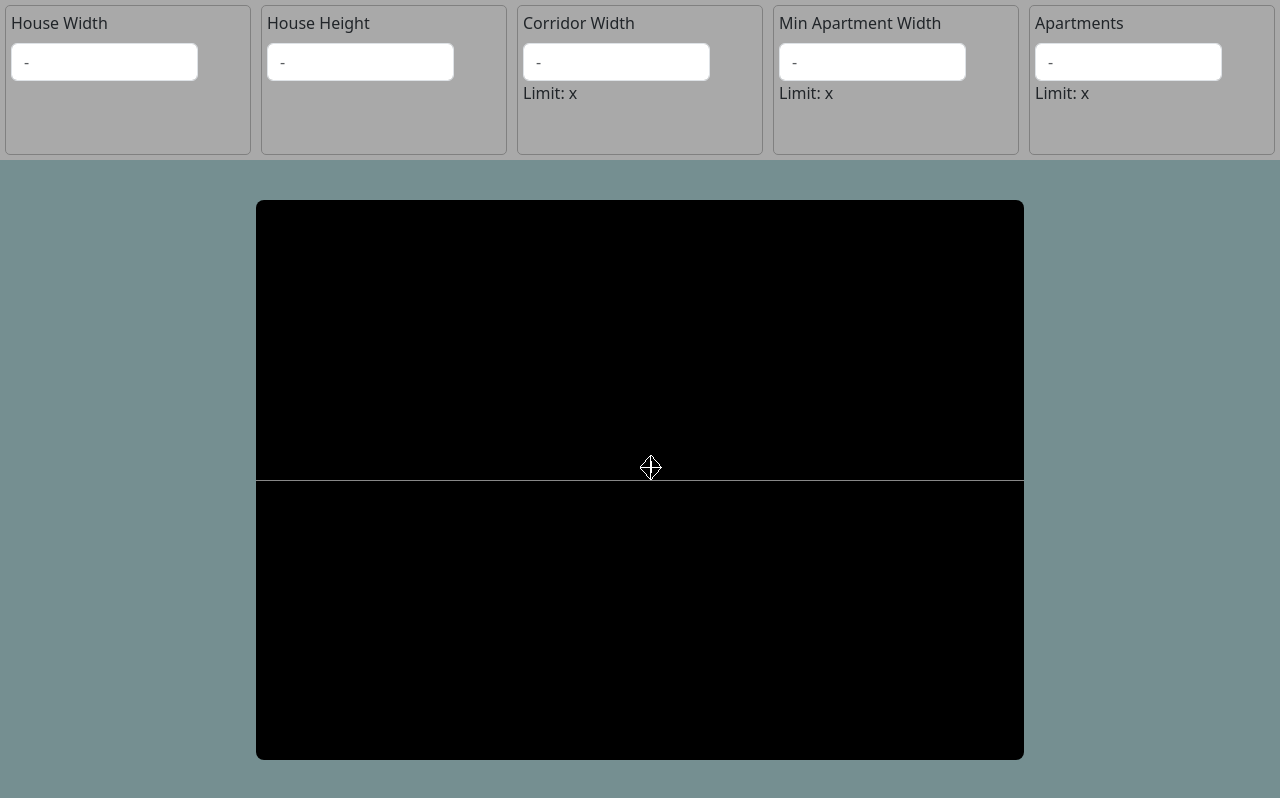
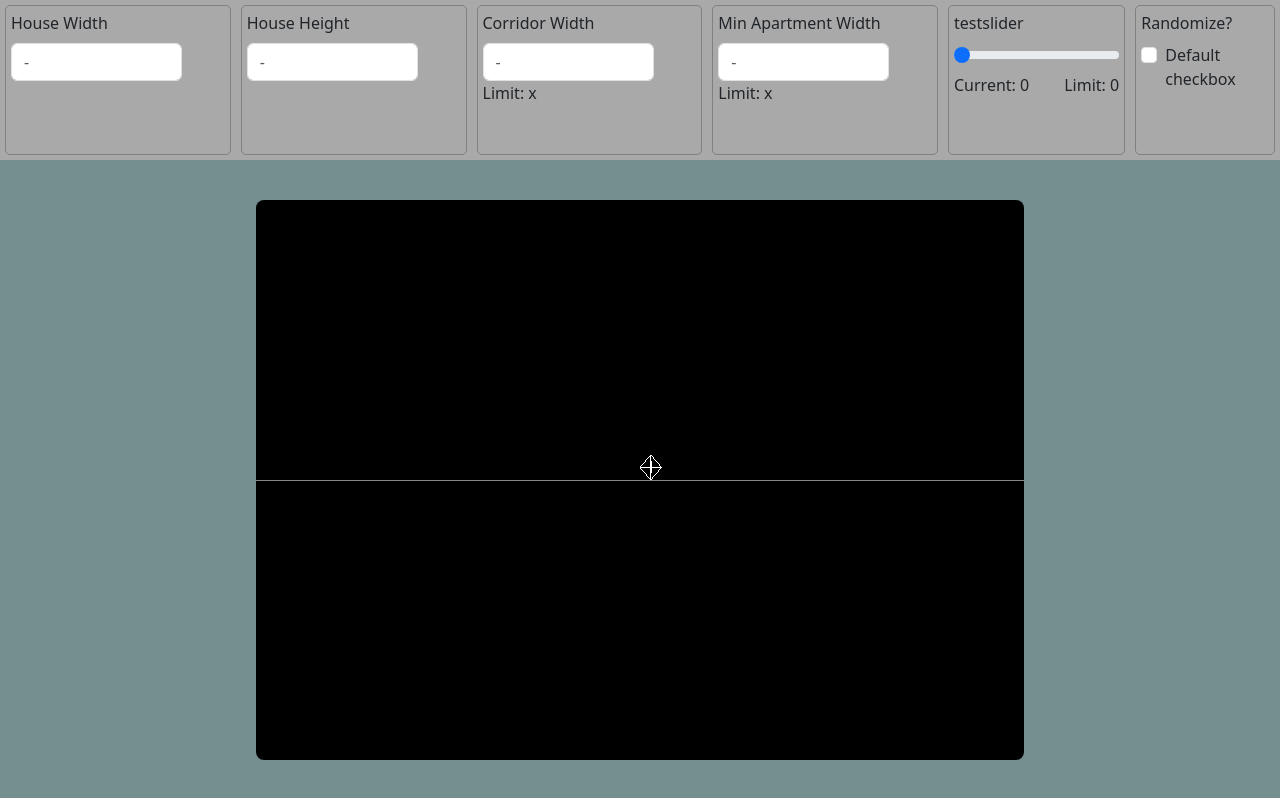
Before and after one commit to Knolldeboll/HouseGenerator, a React (Vite) app in the folder house-generator/: page / in a window 1280 px wide. Shown: the top 798 px of the page. Built offline with nearby package versions, Linux system fonts and the light colour scheme.

Commit message:
Added slider Input for n, added randomize-Button

```diff
--- a/house-generator/src/ParamStore.js
+++ b/house-generator/src/ParamStore.js
@@ -5,10 +5,12 @@ export const useParamStore = create((set) => ({
   houseHeight: "",
   corridorWidth: "",
   minApartmentWidth: "",
-  n: "",
+  n: 0,
+  isRandom: false,
   setHouseWidth: (val) => set({ houseWidth: val }),
   setHouseHeight: (val) => set({ houseHeight: val }),
   setCorridorWidth: (val) => set({ corridorWidth: val }),
   setMinApartmentWidth: (val) => set({ minApartmentWidth: val }),
   setN: (val) => set({ n: val }),
+  setRandom: (val) => set({ isRandom: val }),
 }));
--- a/house-generator/src/Settings.jsx
+++ b/house-generator/src/Settings.jsx
@@ -3,6 +3,8 @@ import { useLimitStore } from "./LimitStore";
 import { SettingsTab } from "./SettingsTab";
 import React, { Component, useState } from "react"; // Oben ein Bereich, der mehrere Inputdingers für Settings enthält
 import { useParamStore } from "./ParamStore";
+import { SettingsSliderTab } from "./SettingsSliderTab";
+import { SettingsCheckTab } from "./SettingsCheckTab";
 
 // Oben ein Bereich, der mehrere Inputdingers für Settings enthält
 const Settings = (props) => {
@@ -48,6 +50,8 @@ const Settings = (props) => {
     (state) => state.setMinApartmentWidth
   );
   const setN = useParamStore((state) => state.setN);
+  const currentN = useParamStore((state) => state.n);
+  const setRandom = useParamStore((state) => state.setRandom);
 
   return (
     // div surrounds one setting tab
@@ -82,13 +86,28 @@ const Settings = (props) => {
         limitValue={maxMinApartmentWidth || "x"}
         onDataChange={setMinApartmentWidth}
       />
+
+      <SettingsSliderTab
+        labelText="testslider"
+        limitValue={maxN || 0}
+        currentValue={currentN}
+        onDataChange={setN}
+      ></SettingsSliderTab>
+
+      <SettingsCheckTab
+        labelText="Randomize?"
+        onChange={setRandom}
+      ></SettingsCheckTab>
+    </div>
+  );
+};
+
+/*
       <SettingsTab
         placeHolder={n}
         labelText="Apartments"
         limitValue={maxN || "x"}
         onDataChange={setN}
       />
-    </div>
-  );
-};
+*/
 export default Settings;
--- /dev/null
+++ b/house-generator/src/SettingsCheckTab.jsx
@@ -0,0 +1,33 @@
+import React, { Component } from "react";
+export const SettingsCheckTab = (props) => {
+  //console.log("SettingsTab props: ", props);
+
+  return (
+    <div
+      style={{
+        margin: "5px",
+        border: "1px solid grey",
+        borderRadius: "5px",
+        padding: "5px",
+      }}
+    >
+      <label htmlFor="exampleFormControlInput1" className="form-label">
+        {props.labelText}
+      </label>
+      <div class="form-check">
+        <input
+          class="form-check-input"
+          type="checkbox"
+          value=""
+          id="flexCheckDefault"
+          onChange={(event) => {
+            props.onChange(event.target.checked);
+          }}
+        />
+        <label class="form-check-label" for="flexCheckDefault">
+          Default checkbox
+        </label>
+      </div>
+    </div>
+  );
+};
--- /dev/null
+++ b/house-generator/src/SettingsSliderTab.jsx
@@ -0,0 +1,48 @@
+import React, { Component } from "react";
+export const SettingsSliderTab = (props) => {
+  //console.log("SettingsTab props: ", props);
+
+  return (
+    <div
+      style={{
+        margin: "5px",
+        border: "1px solid grey",
+        borderRadius: "5px",
+        padding: "5px",
+      }}
+    >
+      <label htmlFor="exampleFormControlInput1" className="form-label">
+        {props.labelText}
+      </label>
+
+      <input
+        type="range"
+        class="form-range"
+        min="1"
+        max={props.limitValue}
+        step="1"
+        id="customRange3"
+        onChange={(e) => {
+          props.onDataChange(e.target.value);
+        }}
+      ></input>
+
+      <div
+        style={{
+          width: "100%",
+          height: "20%",
+          display: "flex",
+          justifyContent: "space-between",
+          backgroundColor: "darkgrey",
+        }}
+      >
+        <label htmlFor="exampleFormControlInput1" className="form-label">
+          Current: {props.currentValue}
+        </label>
+        <label htmlFor="exampleFormControlInput1" className="form-label">
+          Limit: {props.limitValue}
+        </label>
+      </div>
+    </div>
+  );
+};
--- a/house-generator/src/Three/tests.js
+++ b/house-generator/src/Three/tests.js
@@ -11,6 +11,7 @@ class Tests {
   constructor(rendering) {
     // Type unknown, so no info on rendering
     this.rendering = rendering;
+    this.isRandom = false;
   }
 
   testTests() {
@@ -615,6 +616,9 @@ class Tests {
 
   // TODO: Check Input Datatypes.
   // Den shit hats nämlich seit den InputField-Inputs zerrupft und da stehen Strings drinnen und keine numbers
+  // TODO: Apply "isRandom"-Flag.
+  // if isRandom: normal machen.
+  // if !isRandom: nonRandomAdaptive
   testAdaptiveMultiCorridorLayout(
     houseWidth,
     houseHeight,
@@ -699,6 +703,13 @@ class Tests {
     this.rendering.addToScene(house.houseRect.generateShapeMesh());
     console.log("House: ", house);
   }
+
+  /**
+   * Setter for the "isRandom" Flag
+   */
+  setIsRandom(value) {
+    this.isRandom = value;
+  }
 }
 
 export default Tests;
--- a/house-generator/src/ThreeCanvas.jsx
+++ b/house-generator/src/ThreeCanvas.jsx
@@ -36,6 +36,7 @@ const ThreeCanvas = (props) => {
   const corrInput = useParamStore((state) => state.corridorWidth);
   const minApWidthInput = useParamStore((state) => state.minApartmentWidth);
   const nInput = useParamStore((state) => state.n);
+  const randomInput = useParamStore((state) => state.isRandom);
 
   const inputChecker = new InputChecker(30, 20, 3, 3);
 
@@ -74,6 +75,16 @@ const ThreeCanvas = (props) => {
     //tests.current?.testRectangleColors();
 
     //return;
+
+    if (randomInput) {
+      tests.current?.testAdaptiveMultiCorridorLayout(
+        Number(widthInput),
+        Number(heightInput),
+        Number(corrInput),
+        Number(minApWidthInput),
+        Number(nInput)
+      );
+    } else {
       tests.current?.testNonrandomAdaptiveMultiCorridorLayout(
         Number(widthInput),
         Number(heightInput),
@@ -81,6 +92,8 @@ const ThreeCanvas = (props) => {
         Number(minApWidthInput),
         Number(nInput)
       );
+    }
+
     return;
     tests.current?.testNewHouseConstructor(
       Number(widthInput),
@@ -227,8 +240,31 @@ const ThreeCanvas = (props) => {
       return;
     }
 
+    if (Number(nInput) == 0) {
+      console.log("Can't process 0 apartments");
+      return;
+    }
+
     refreshCanvas();
   }, [nInput]);
+
+  useEffect(() => {
+    console.log("isRandom im Canvas: ", randomInput);
+
+    if (
+      widthInput === "" ||
+      heightInput === "" ||
+      corrInput === "" ||
+      minApWidthInput === "" ||
+      nInput === ""
+    ) {
+      return;
+    }
+
+    refreshCanvas();
+    // TODO: In tests irgendwas abändern.
+    // H
+  }, [randomInput]);
   //Bei canvas den canvasRef reinpacken, damit in canvasRef dieses Element referenziert werden kann
 
   // canvasWrapper dictates the width/heigt of the canvas
```
Lines whose indentation alone changed are shown as unchanged.
